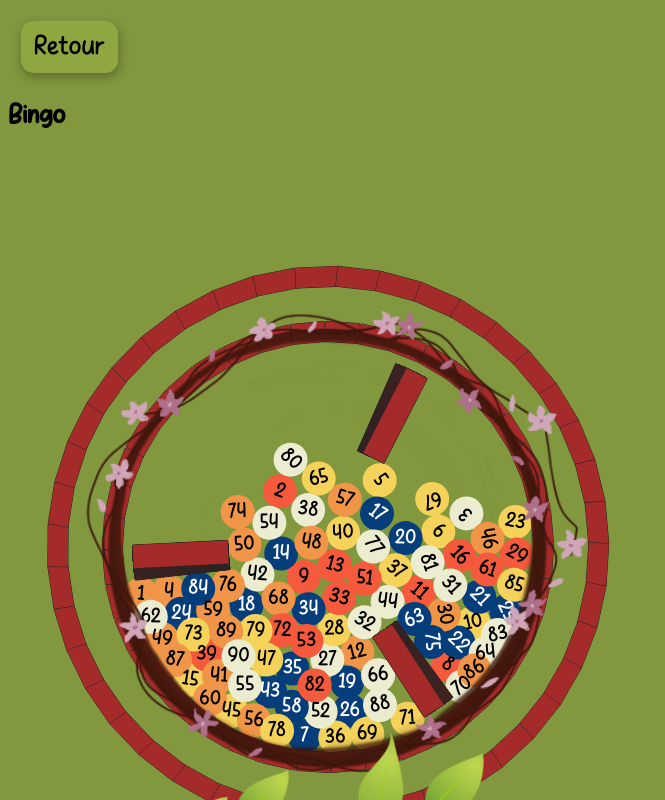
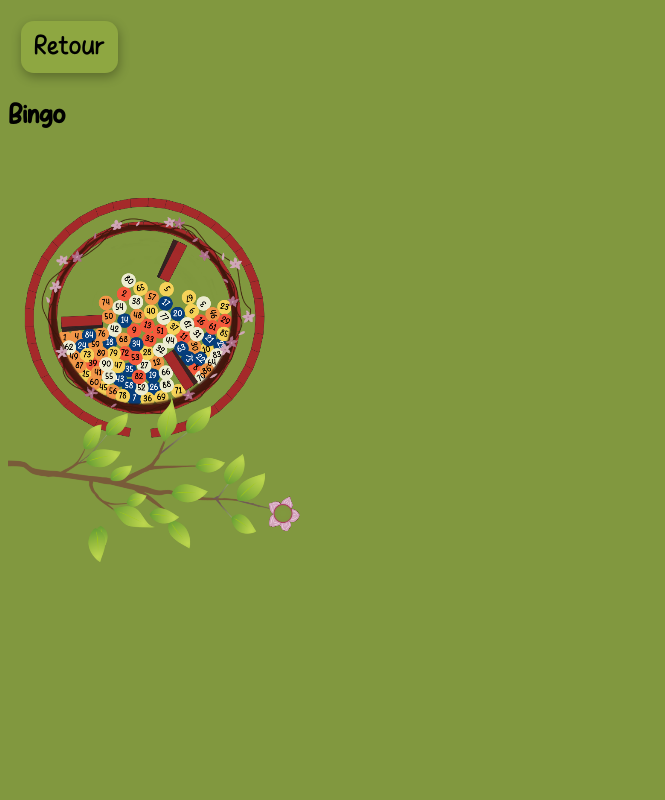
Before and after one commit to ferdodo/loto, a React (Vite) app in the folder front/: page / in a window 1280 px wide. Both pictures are taken after a click on the button "Lancer un bingo". Shown: the top 800 px of the page, without its empty margins (0-665 px from the left). Built offline with nearby package versions, Linux system fonts and the light colour scheme.

Commit message:
scale canvas

```diff
--- a/front/index.html
+++ b/front/index.html
@@ -44,6 +44,12 @@
 			font-family: "InfoStory";
 			box-shadow: 1px 4px 11px rgba(0, 0, 0, 0.3);
 		}
+
+		#bingoMountPoint {
+			canvas {
+				width: 25vw;
+			}
+		}
 	</style>
 </head>
 
--- a/front/src/components/Bingo.tsx
+++ b/front/src/components/Bingo.tsx
@@ -16,6 +16,7 @@ export function Bingo() {
 			</button>
 			<h1>Bingo</h1>
 			<div
+				id="bingoMountPoint"
 				style={{
 					width: "750px",
 					aspectRatio: "9/12",
```
